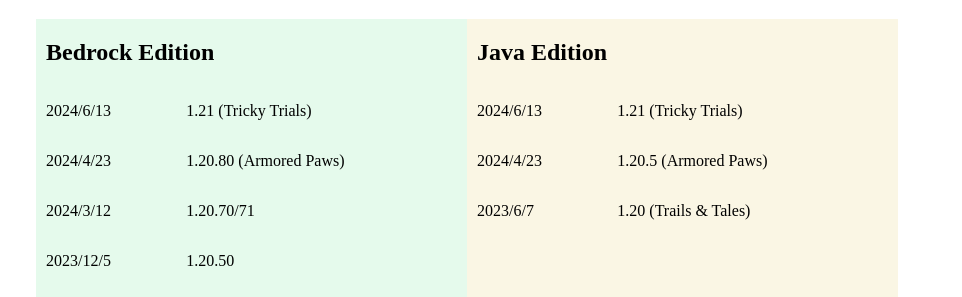
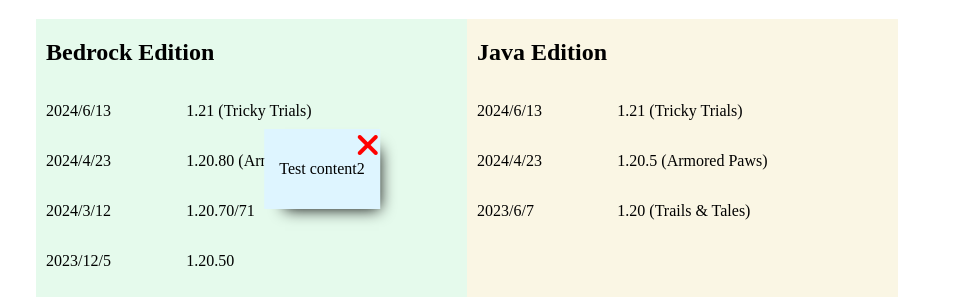
Before and after one commit to s1f102401911/cs-web-project, a plain HTML site: page index.html in a window 1280 px wide. Both pictures are taken after a click on the element "1.20.80 (Armored Paws)". Shown: the part 191-488 px from the top of the page, 318-1280 px from the left. Drawn offline with nearby package versions, Linux system fonts and the light colour scheme; a web font is replaced by a local one.

Commit message:
ホームページマイナーアップデート
classを変更し、CSSを簡略化した。

```diff
--- a/index.css
+++ b/index.css
@@ -128,11 +128,11 @@ main > div {
     grid-template-columns: 1fr 2fr;
 }
 
-.be121+div {
+.button+div {
     display: none;
 }
 
-.be121.active+div {
+.button.active+div {
     display: block;
 }
 
--- a/index.html
+++ b/index.html
@@ -44,14 +44,20 @@
                             <div class="news-de">
                                 <p>2024/6/13</p>
                                 <div>
-                                    <p class="be121">1.21 (Tricky Trials)</p>
+                                    <p class="button">1.21 (Tricky Trials)</p>
                                     <div class="popup">
                                         <i class="fa-solid fa-xmark"></i>
                                         <p>Test content</p>
                                     </div>
                                 </div>
                                 <p>2024/4/23</p>
-                                <p>1.20.80 (Armored Paws)</p>
+                                <div>
+                                    <p class="button">1.20.80 (Armored Paws)</p>
+                                    <div class="popup">
+                                        <i class="fa-solid fa-xmark"></i>
+                                        <p>Test content2</p>
+                                    </div>
+                                </div>
                                 <p>2024/3/12</p>
                                 <p>1.20.70/71</p>
                                 <p>2023/12/5</p>
@@ -82,9 +88,18 @@
         </div>
         <script src="https://cdnjs.cloudflare.com/ajax/libs/jquery/3.5.1/jquery.min.js" integrity="sha512-bLT0Qm9VnAYZDflyKcBaQ2gg0hSYNQrJ8RilYldYQ1FxQYoCLtUjuuRuZo+fjqhx/qtq/1itJ0C2ejDxltZVFg==" crossorigin="anonymous"></script>
         <script>
-            $(".news-de p").click(function() {
+            $(document).click(function(e) {
+                if(!$(e.target).closest(".popup").length) {
+                    $(".news-de p").removeClass("active");
+                }
+            });
+            $(".news-de p").click(function(e) {
+                e.stopPropagation();
                 $(this).addClass("active");
             });
+            //$(".news-de p").click(function() {
+            //    $(this).addClass("active");
+            //});
             $(".fa-xmark").click(function() {
                 $(".news-de p").removeClass("active");
             });
```
